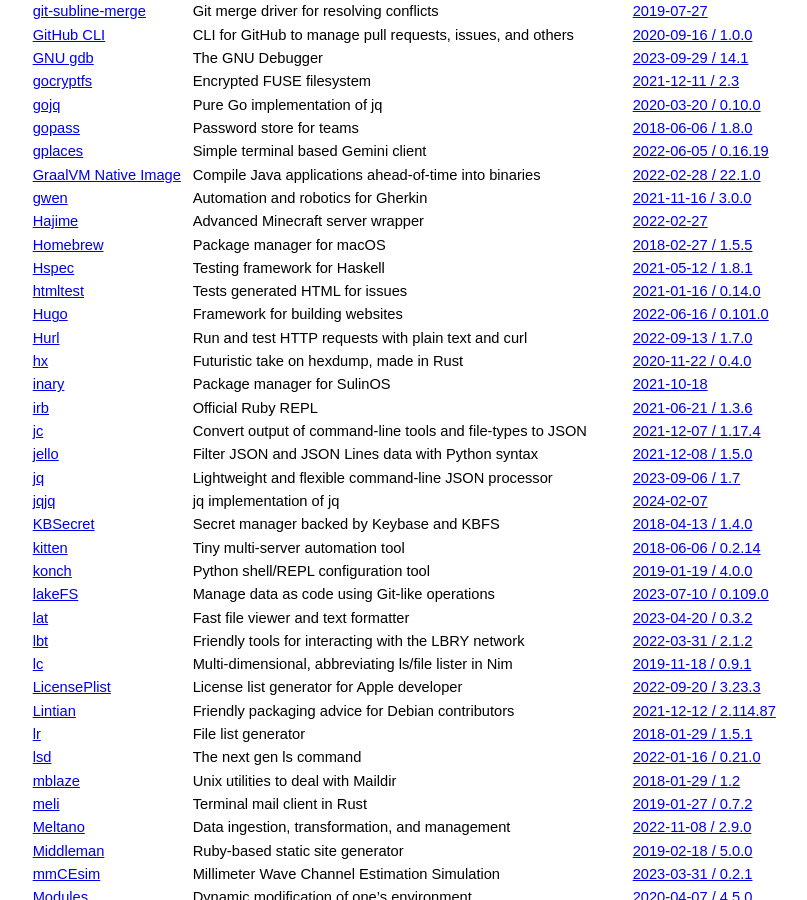
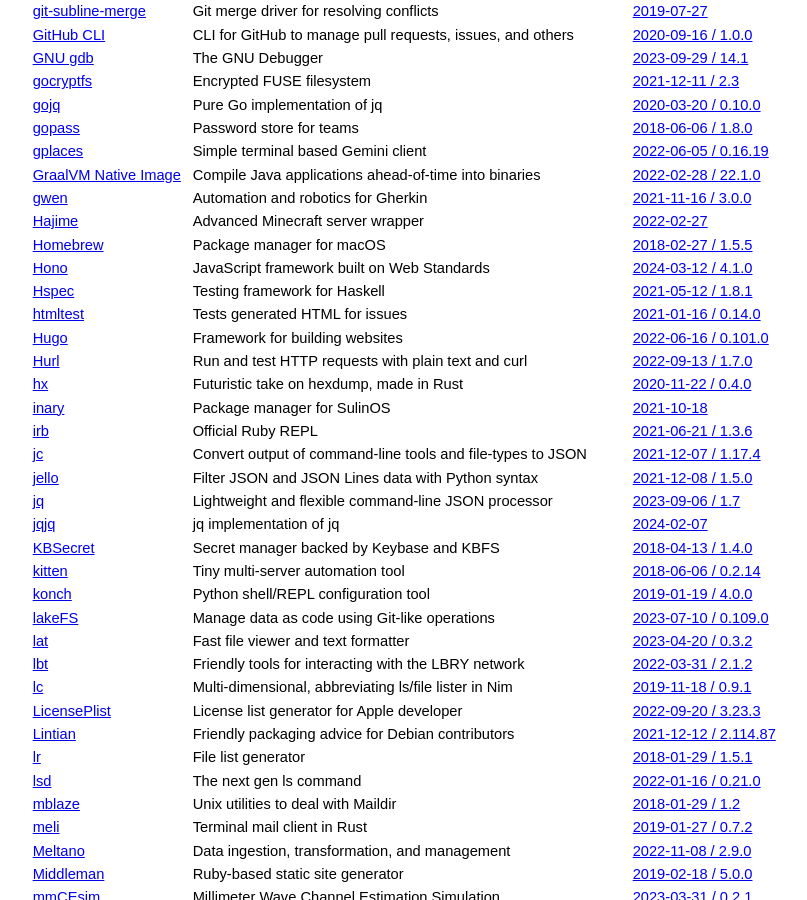
Before and after one commit to jcs/no_color, a Jekyll site: the page built from index.md, in a window 1280 px wide and 900 px high, scrolled down 3820 px. Shown: the whole window, without its empty margins (211-1018 px from the left). Built offline with Jekyll 4.4.1, drawn with Linux system fonts in a browser that asks for light colours; our own code applies the rules of GitHub Pages for plain Markdown files.

Commit message:
Add Hono (#288)

```diff
--- a/index.md
+++ b/index.md
@@ -207,6 +207,7 @@ color by default via `NO_COLOR`.
 | [gwen](https://github.com/gwen-interpreter/gwen) | Automation and robotics for Gherkin | [2021-11-16 / 3.0.0](https://github.com/gwen-interpreter/gwen/releases/tag/v3.0.0) |
 | [Hajime](https://github.com/Slackadays/Hajime) | Advanced Minecraft server wrapper | [2022-02-27](https://github.com/Slackadays/Hajime/commit/7ff89c1d29d901ab0dc47474ee85619fbfbbd226) |
 | [Homebrew](https://brew.sh/) | Package manager for macOS | [2018-02-27 / 1.5.5](https://github.com/Homebrew/brew/releases/tag/1.5.5) |
+| [Hono](https://github.com/honojs/hono) | JavaScript framework built on Web Standards | [2024-03-12 / 4.1.0](https://github.com/honojs/hono/releases/tag/v4.1.0) |
 | [Hspec](https://hspec.github.io/) | Testing framework for Haskell | [2021-05-12 / 1.8.1](https://github.com/hspec/hspec/blob/main/CHANGES.markdown#changes-in-281) |
 | [htmltest](https://github.com/wjdp/htmltest) | Tests generated HTML for issues | [2021-01-16 / 0.14.0](https://github.com/wjdp/htmltest/releases/tag/v0.14.0) |
 | [Hugo](https://github.com/gohugoio/hugo) | Framework for building websites | [2022-06-16 / 0.101.0](https://github.com/gohugoio/hugo/releases/tag/v0.101.0) |
```
